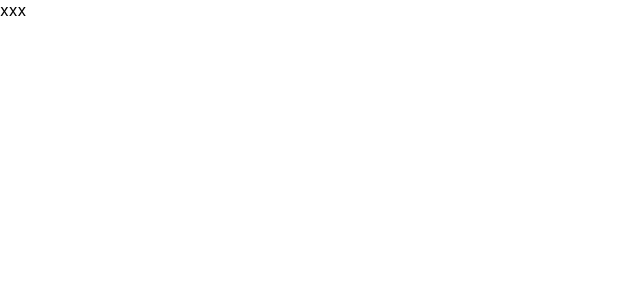
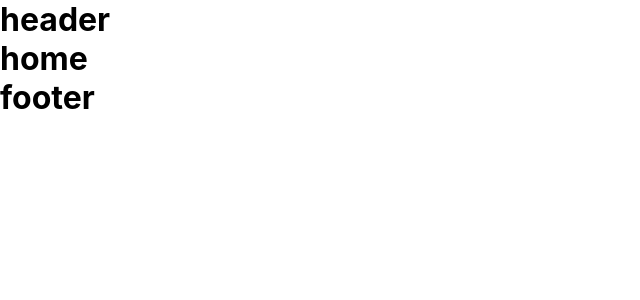
Before and after one commit to leigp555/react-template, a React app: page / in a window 1280 px wide. Shown: the top 300 px of the page, without its empty margins (0-640 px from the left). Built offline with nearby package versions, Linux system fonts and the light colour scheme.

Commit message:
feat: 路由配置

```diff
--- a/src/App.tsx
+++ b/src/App.tsx
@@ -1,10 +1,27 @@
 import React from 'react';
+import Header from "./components/Header";
+import Footer from "./components/Footer";
+import Home from "./pages/Home";
+import About from "./pages/about";
+import History from "./pages/History";
+
+import {
+    Routes,
+    Route,
+} from 'react-router-dom'
+
 function App() {
-  return (
-    <div className="App">
-      xxx
-    </div>
-  );
+    return (
+        <div className="App">
+            <Header/>
+            <Routes>
+                <Route path="/"  element={<Home/>}/>
+                <Route path="/history"  element={<History/>}/>
+                <Route path="/about"  element={<About/>}/>
+            </Routes>
+            <Footer/>
+        </div>
+    );
 }
 
 export default App;
```
Also changed, not shown: 1 other file (tests, documents, lock files or other folders).
